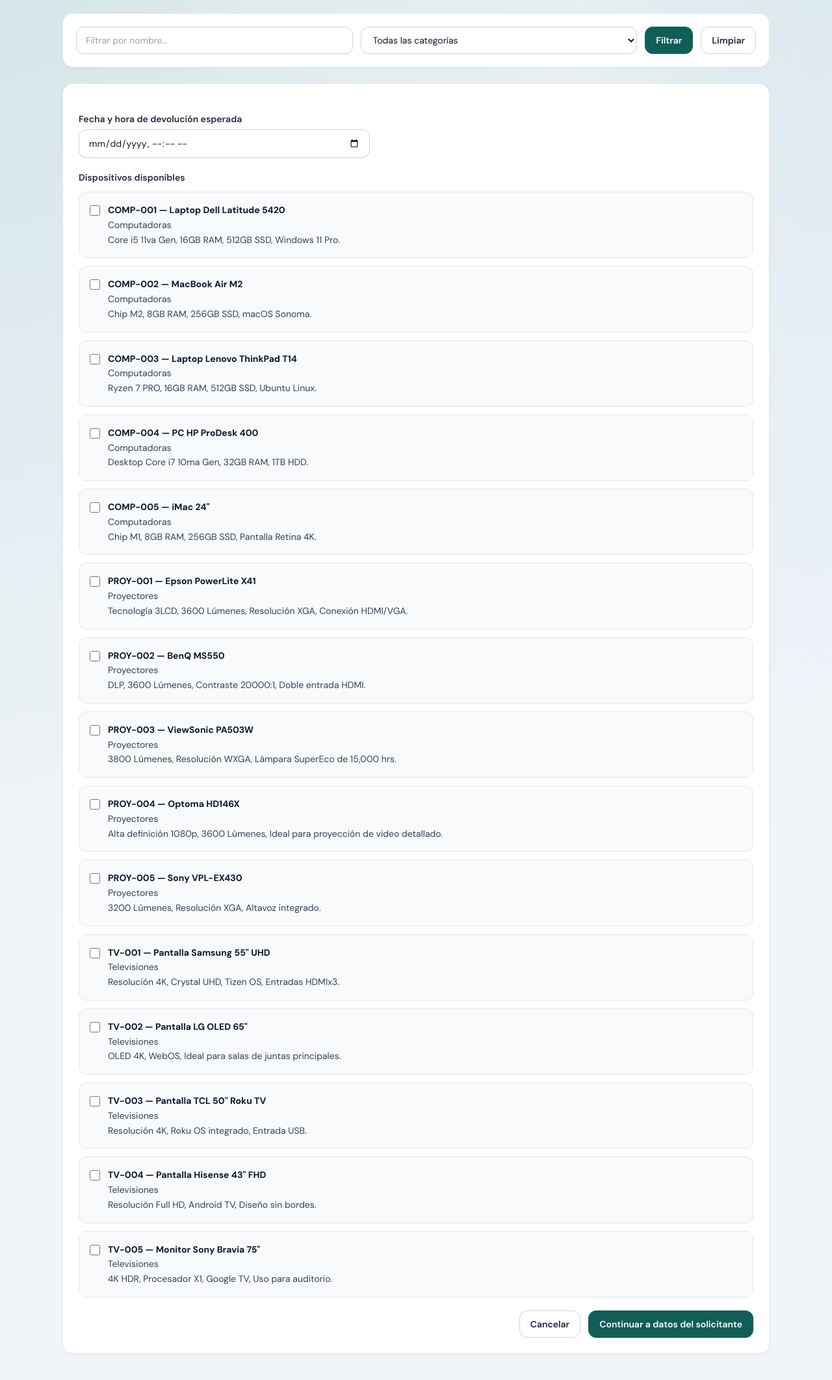
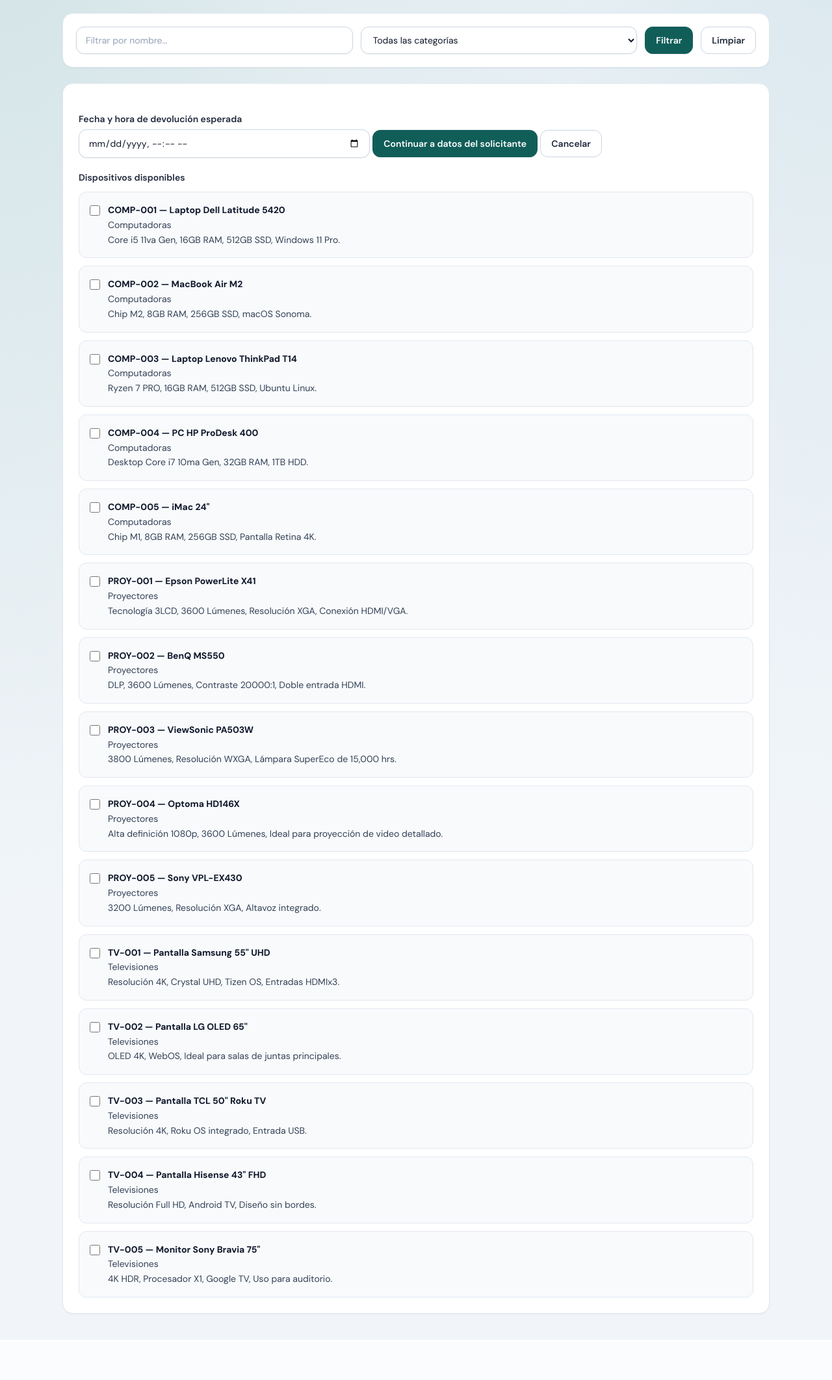
Before and after one commit to branselO/PrestamoEquiposWeb, a Django app: page /Prestamos/Registrar_Prestamo/ in a window 1280 px wide. Shown: the part 203-2327 px from the top of the page at 65% size. After the commit the page ends 2227 px from the top, so only its background shows below. Run offline with Django 5.2, Linux system fonts and the light colour scheme; a user stored in the database is signed in; data comes from the database, SQL or seed files in the repository; parts of the project's set-up code (start-up, migrations or seed data) failed here and were passed over; some libraries are stand-ins or nearby versions.

Commit message:
Botónes de registro de Prestamos

```diff
--- a/PaginaRegistro/Prestamos/Templates/Prestamos/registrar_prestamo.html
+++ b/PaginaRegistro/Prestamos/Templates/Prestamos/registrar_prestamo.html
@@ -83,6 +83,8 @@
                 <div>
                     <label class="field-label" for="fecha-devolucion">Fecha y hora de devolución esperada</label>
                     <input id="fecha-devolucion" class="field max-w-md" type="datetime-local" name="fecha_devolucion_esperada" required>
+                        <button type="submit" class="btn btn-primary w-full sm:w-auto">Continuar a datos del solicitante</button>
+                        <a href="{% url 'prestamos' %}" class="btn btn-secondary w-full sm:w-auto">Cancelar</a>
                 </div>
                 {% if dispositivos_disponibles %}
                     <fieldset class="min-w-0 border-0 p-0">
@@ -103,10 +105,6 @@
                 {% else %}
                     <div class="empty">No hay dispositivos disponibles que coincidan.</div>
                 {% endif %}
-                <div class="flex flex-col-reverse gap-3 sm:flex-row sm:justify-end">
-                    <a href="{% url 'prestamos' %}" class="btn btn-secondary w-full sm:w-auto">Cancelar</a>
-                    <button type="submit" class="btn btn-primary w-full sm:w-auto">Continuar a datos del solicitante</button>
-                </div>
             </form>
         {% endif %}
     </div>
```
